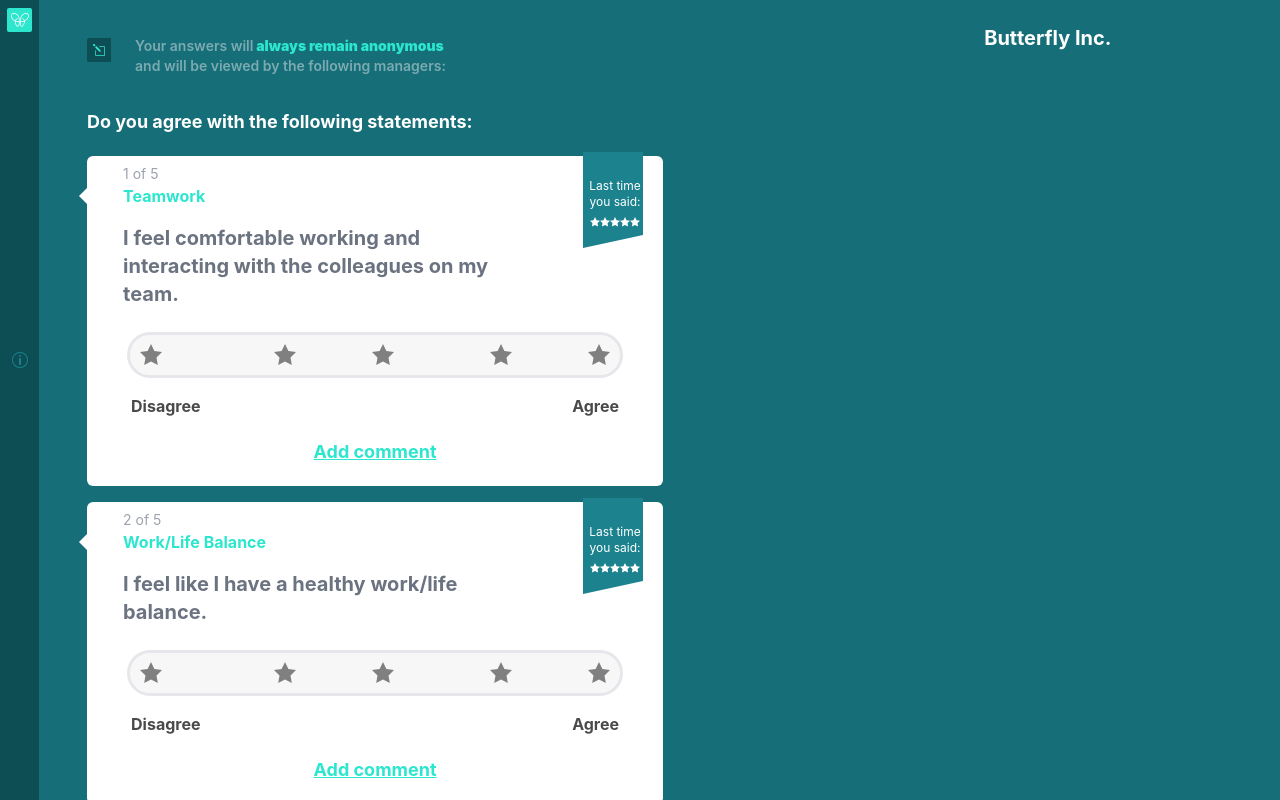
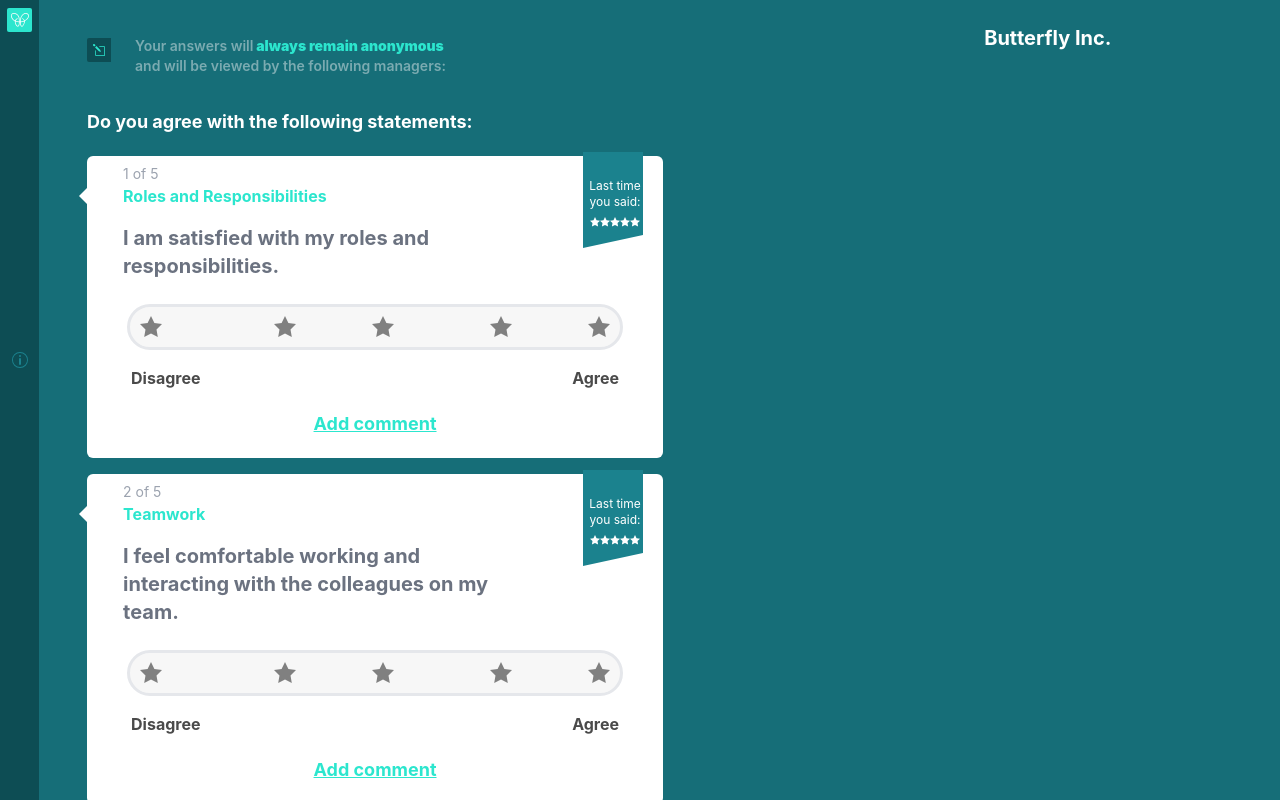
Before and after one commit to sujanbajracharya1921/butterfly-exercise, a Next.js app: page /questions/1 in a window 1280 px wide. Shown: the top 800 px of the page. Built offline with nearby package versions, Linux system fonts and the light colour scheme.

Commit message:
set question shuffle on relaod

```diff
--- a/components/Questions.tsx
+++ b/components/Questions.tsx
@@ -20,6 +20,7 @@ const Questions = (props: any) => {
 
   useEffect(() => {
     setSelectedMood(router.query.id);
+    setQuestions(questions.sort(() => Math.random() - 0.5));
   }, [router]);
 
   function handleCallback(answeredQuestion: any) {
```
